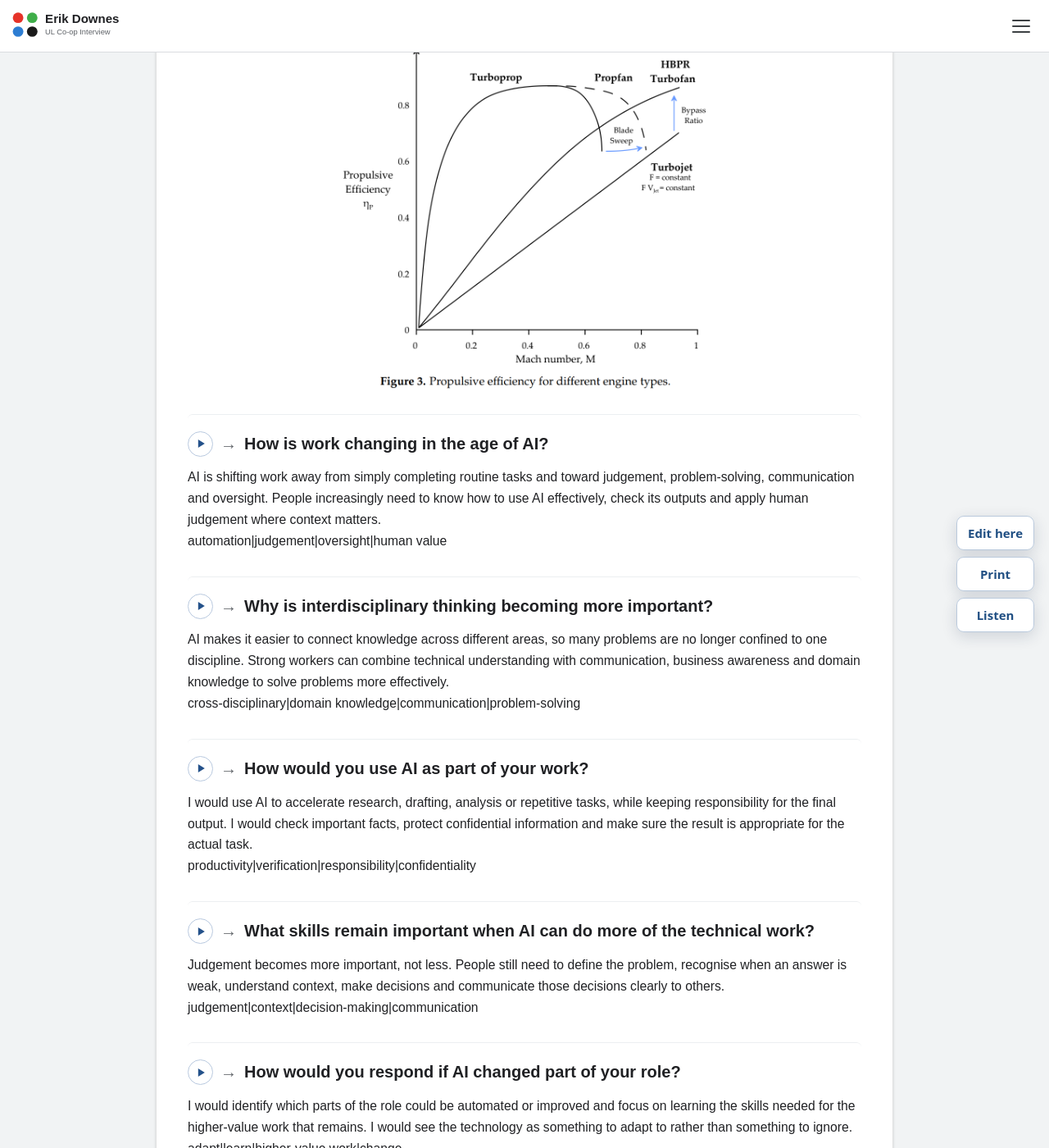
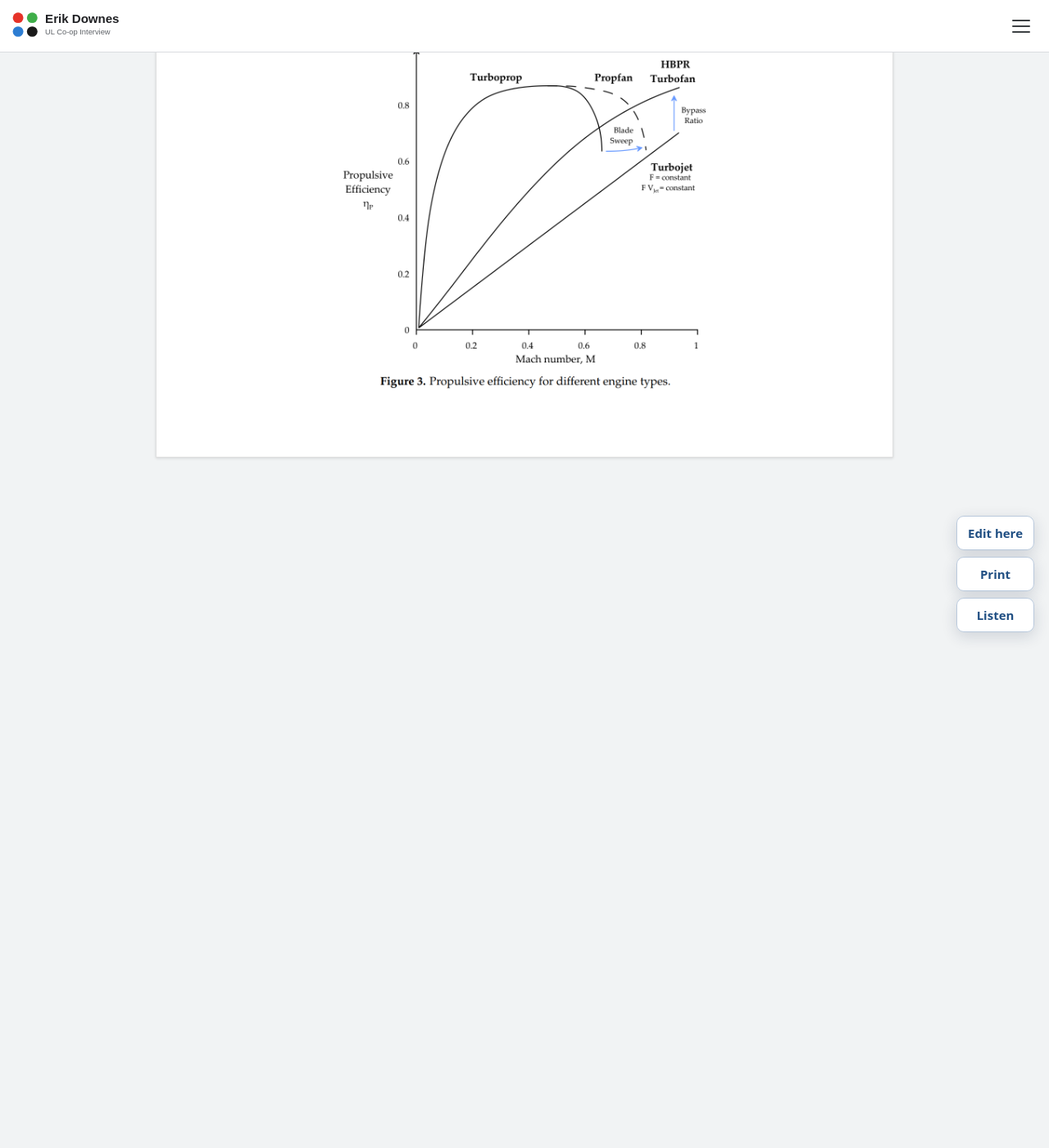
Before and after one commit to ronandownes/coop, a Jekyll site: the page built from spare-3.md, in a window 1280 px wide and 1400 px high, scrolled down 1110 px. Shown: the whole window at 82% size. Built offline with Jekyll 4.4.1, drawn with Linux system fonts in a browser that asks for light colours; some of the changed text lies outside the part shown.

Commit message:
Update spare-3.md (via Pages CMS)

```diff
--- a/spare-3.md
+++ b/spare-3.md
@@ -17,78 +17,3 @@ A turboprop is a gas-turbine engine that drives an aircraft propeller.
 ![image.png](/assets/uploads/image-4.png)
 
 ![image.png](/assets/uploads/image-5.png)
-
-## AI work era | How is work changing in the age of AI?
-
-AI is shifting work away from simply completing routine tasks and toward judgement, problem-solving, communication and oversight. People increasingly need to know how to use AI effectively, check its outputs and apply human judgement where context matters.
-automation|judgement|oversight|human value
-
-## Interdisciplinary work | Why is interdisciplinary thinking becoming more important?
-
-AI makes it easier to connect knowledge across different areas, so many problems are no longer confined to one discipline. Strong workers can combine technical understanding with communication, business awareness and domain knowledge to solve problems more effectively.
-cross-disciplinary|domain knowledge|communication|problem-solving
-
-## AI collaboration | How would you use AI as part of your work?
-
-I would use AI to accelerate research, drafting, analysis or repetitive tasks, while keeping responsibility for the final output. I would check important facts, protect confidential information and make sure the result is appropriate for the actual task.
-productivity|verification|responsibility|confidentiality
-
-## Human judgement | What skills remain important when AI can do more of the technical work?
-
-Judgement becomes more important, not less. People still need to define the problem, recognise when an answer is weak, understand context, make decisions and communicate those decisions clearly to others.
-judgement|context|decision-making|communication
-
-## Adaptability | How would you respond if AI changed part of your role?
-
-I would identify which parts of the role could be automated or improved and focus on learning the skills needed for the higher-value work that remains. I would see the technology as something to adapt to rather than something to ignore.
-adapt|learn|higher-value work|change
-
-## AI limitations | What are the risks of relying too heavily on AI?
-
-AI can produce convincing but incorrect information, miss context or reinforce poor assumptions. I would therefore treat it as a powerful tool rather than an unquestioned authority and verify outputs in proportion to the importance of the task.
-errors|context|verification|proportionate checking
-
-## Problem definition | Why is asking the right question important when using AI?
-
-AI can produce a strong answer to the wrong question, so defining the task clearly is essential. I would clarify the objective, constraints and expected output before deciding how AI could assist.
-objective|constraints|prompting|clarity
-
-## Teamwork | How might AI change the way teams work?
-
-AI can reduce time spent on routine preparation and allow teams to spend more time discussing decisions, solving problems and combining different areas of expertise. It also means teams need clear standards for when AI can be used and how its work is checked.
-collaboration|efficiency|standards|review
-
-## Learning | How do you keep your skills relevant when technology changes quickly?
-
-I would focus on durable skills such as problem-solving, communication and domain knowledge while continuously learning new tools. I would experiment with new technology in practical situations rather than trying to learn every new platform that appears.
-durable skills|continuous learning|experimentation|focus
-
-## Data literacy | Why is data literacy becoming important across different jobs?
-
-AI systems increasingly depend on data, so people need to understand what data represents, where it came from and whether conclusions are justified. Even without being a data specialist, being able to question evidence is becoming an important workplace skill.
-data|evidence|interpretation|critical thinking
-
-## Automation | How would you decide whether a task should be automated?
-
-I would look at how repetitive and predictable the task is, the consequences of an error and whether human judgement is required. Good automation removes unnecessary work without removing appropriate human oversight.
-repetition|risk|judgement|oversight
-
-## Creativity | Does AI reduce the need for creativity?
-
-I think it changes where creativity is applied. AI can generate options quickly, but people still need to recognise what is useful, combine ideas in meaningful ways and decide what fits the real-world context.
-options|selection|context|creativity
-
-## Communication | Why might communication become more valuable in an AI-enabled workplace?
-
-As technology handles more technical production, people still need to explain problems, requirements and decisions to colleagues, customers and stakeholders. Being able to translate technical information into clear language becomes particularly valuable.
-translation|stakeholders|clarity|technical communication
-
-## Responsibility | Who is responsible when work has been produced with AI?
-
-The person or organisation using the tool remains responsible for the work. Using AI should not remove accountability for accuracy, confidentiality, fairness or the consequences of a decision.
-accountability|accuracy|confidentiality|responsibility
-
-## Future of work | What do you think distinguishes someone who will succeed in an AI-enabled workplace?
-
-Someone who can combine domain expertise with adaptability, critical thinking and effective use of technology will be well placed. The strongest approach is not simply knowing how to use AI, but knowing when to use it, when to question it and when human judgement should lead.
-domain expertise|adaptability|critical thinking|judgement
```
